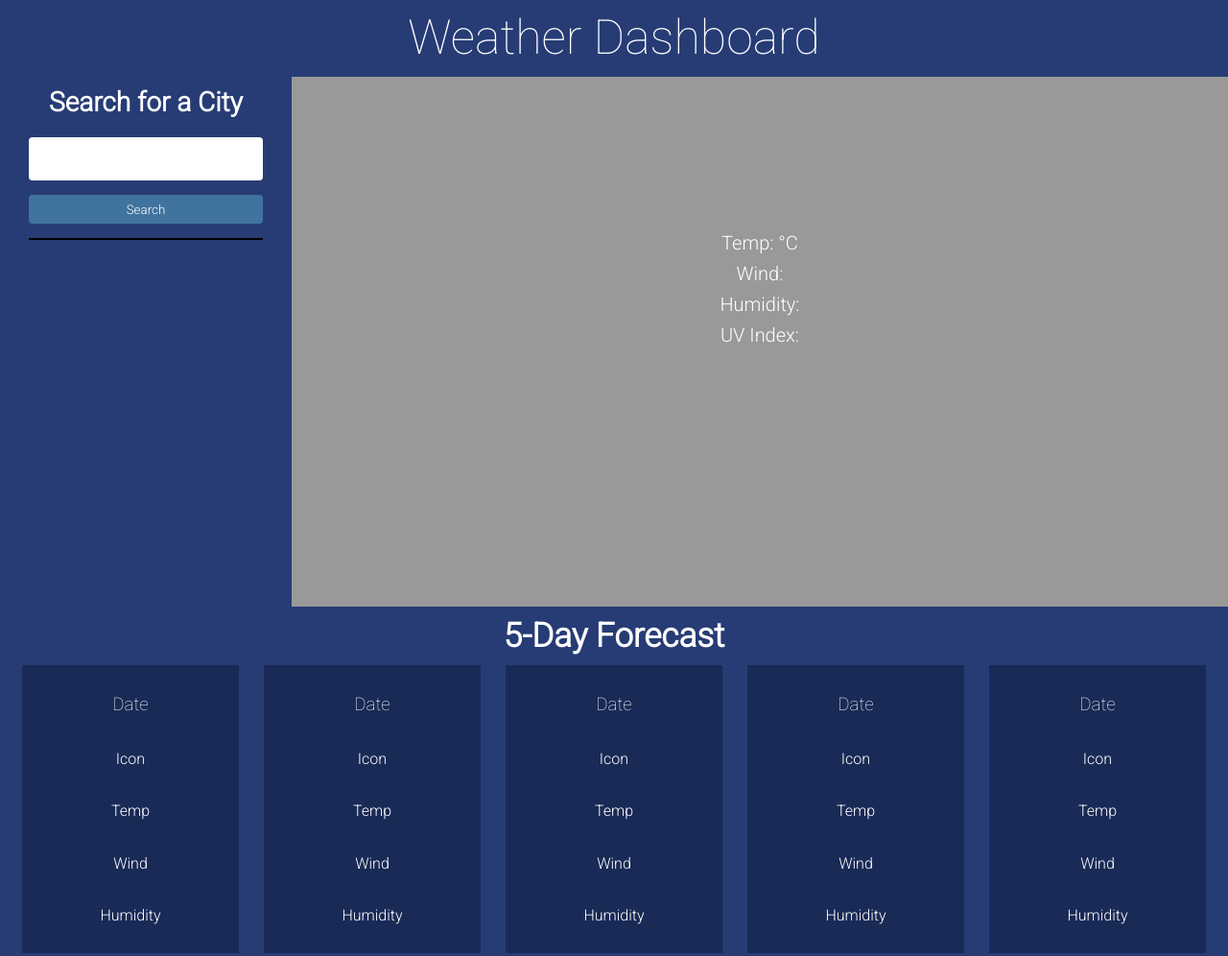
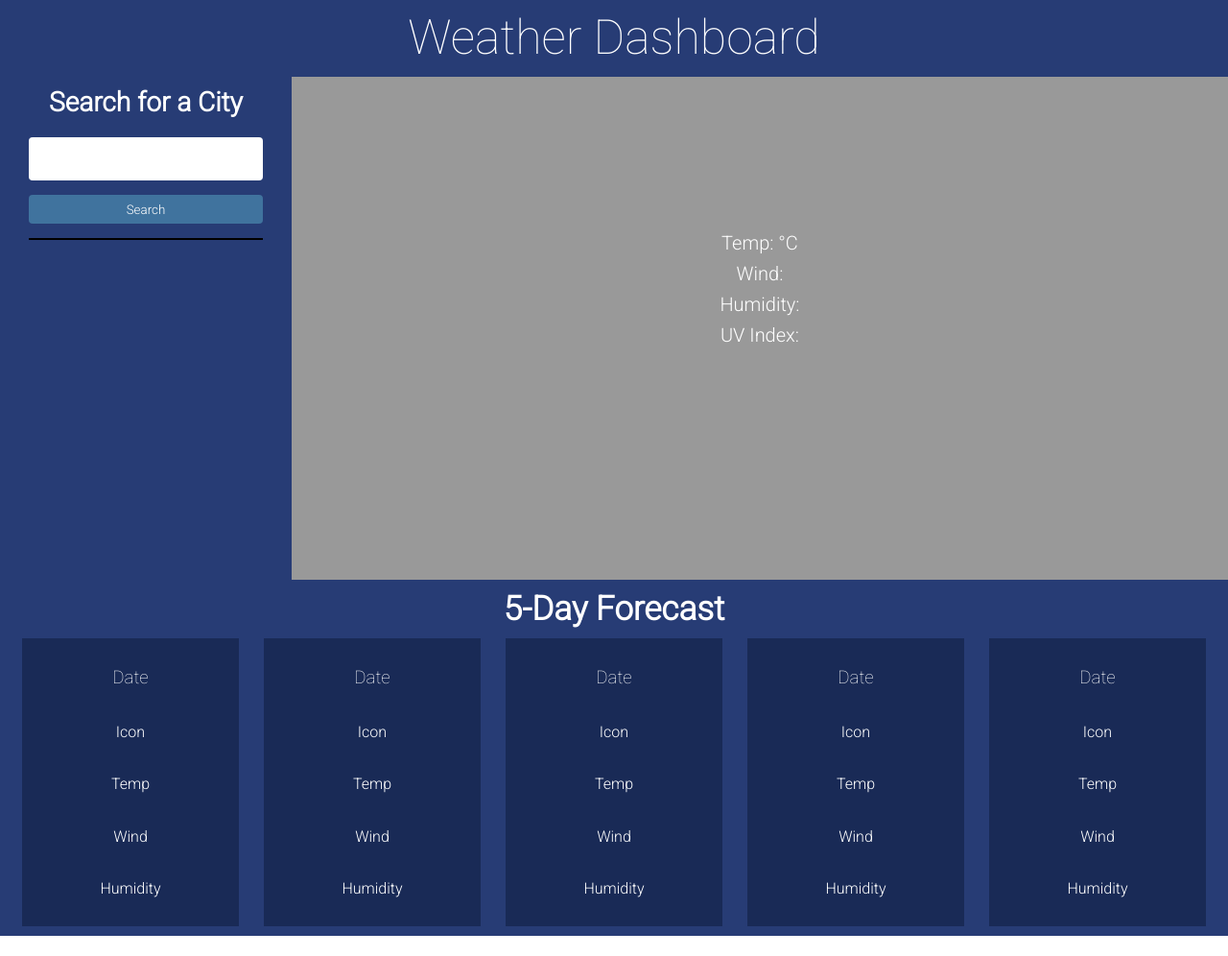
Before and after one commit to brett-treweek/Simple-Weather-App, a plain HTML site: page index.html in a window 1280 px wide. Shown: the whole page at 96% size. After the commit the page ends 975 px from the top, so only its background shows below. Drawn offline with nearby package versions, Linux system fonts and the light colour scheme; no server answers.

Commit message:
slight change to vh of body

```diff
--- a/css/sstyle.css
+++ b/css/sstyle.css
@@ -3,11 +3,12 @@
     margin: 0;
     padding: 0;
     font-family: 'Roboto', sans-serif;
+
 }
 /* -------------------Body--------------------- */
 .body {
-    height: 100vh;
-    width: 100vw;
+    /* height: 100vh; */
+    /* width: 100vw; */
 }
 
 /* ------------------Heading------------------- */
@@ -25,8 +26,8 @@ h1 {
 /* --------------------Main--------------------- */
 .main {
     height: 100vh;
-    /* max-width: 100%; */
-    /* max-height: 100%; */
+    max-width: 100%;
+    max-height: 100%;
 }
 
 /* ---------------topBox Section---------------- */
@@ -109,7 +110,7 @@ h1 {
  .topBox {
     display: flex;
     width: 100%;
-    height: 69%;
+    height: 65.5vh;
  }
 
  .present {
--- a/index.html
+++ b/index.html
@@ -10,11 +10,12 @@
     <title>Weather Dashboard</title>
 </head>
 <body>
+  <main class="main">
     <header class="heading">
         <h1>Weather Dashboard</h1>
     </header>
 
-    <main class="main">
+
       <section class="topBox">
         <div class="searchSection">
           <div class="searchBox">
```
